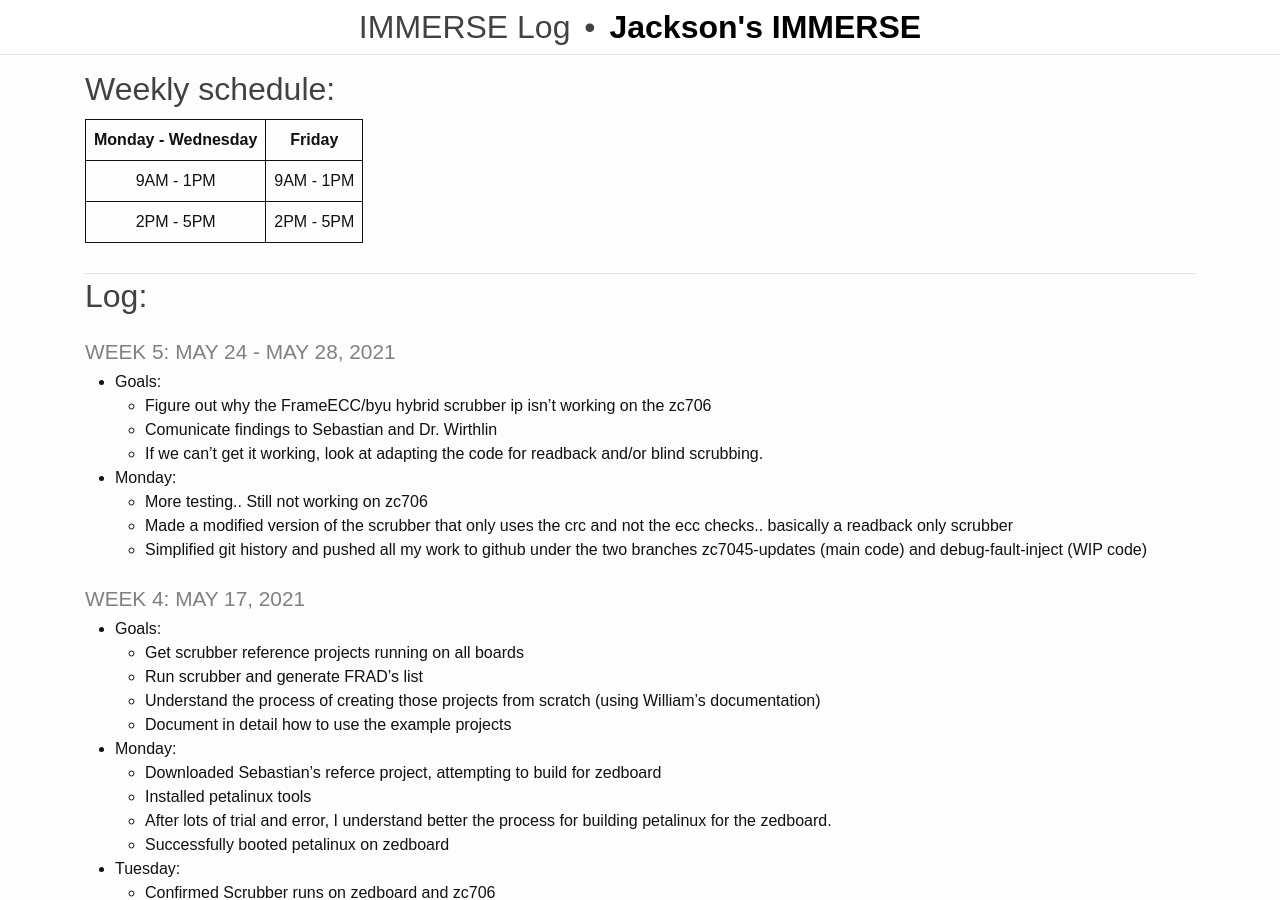
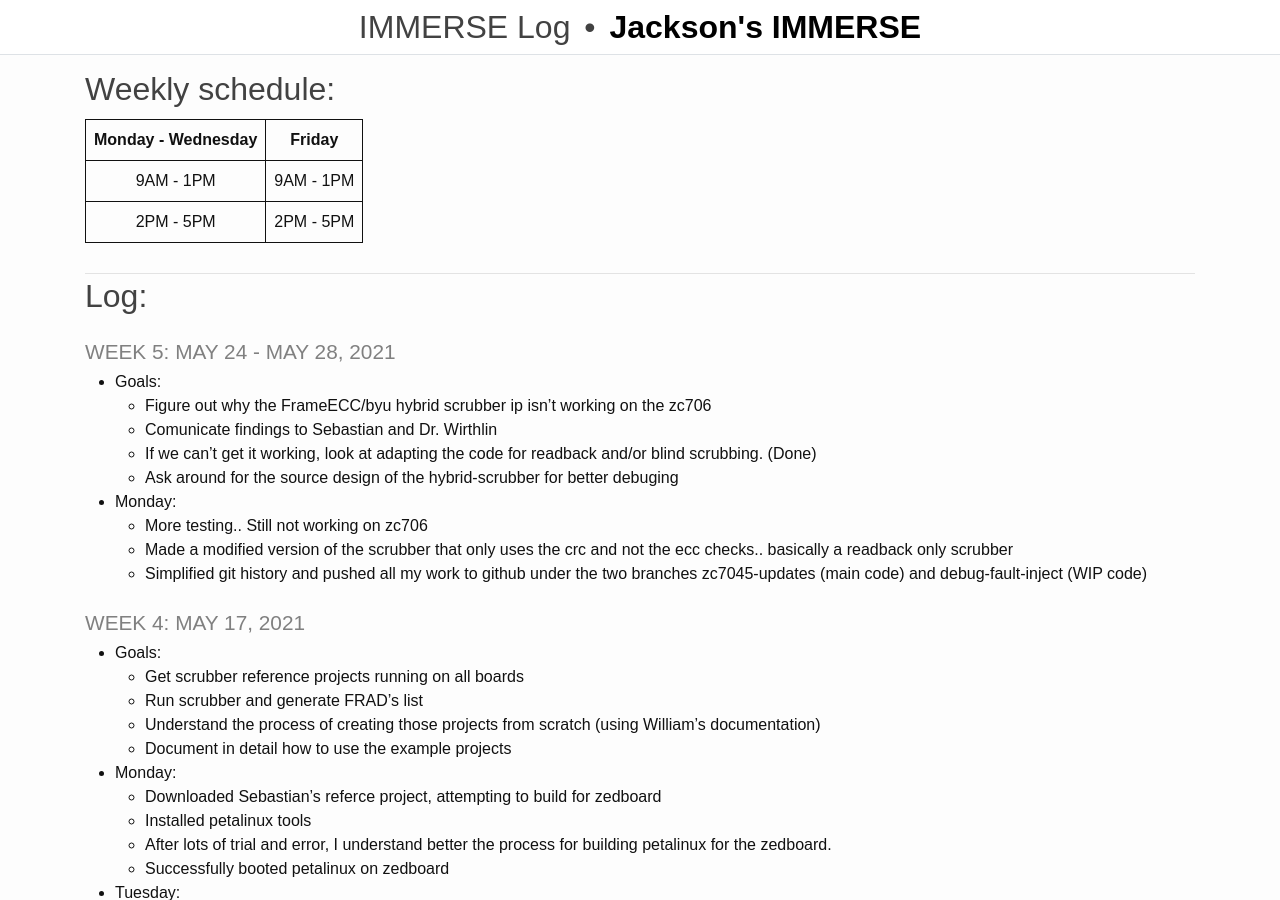
Before and after one commit to rjsmith1999/IMMERSE, a Jekyll site: the page built from _pages/log.md, in a window 1280 px wide and 900 px high. Built offline with Jekyll 4.4.1, drawn with Linux system fonts in a browser that asks for light colours.

Commit message:
Update Log

```diff
--- a/_pages/log.md
+++ b/_pages/log.md
@@ -18,7 +18,8 @@ title: IMMERSE Log
 * **Goals**:
   - Figure out why the FrameECC/byu hybrid scrubber ip isn't working on the zc706
   - Comunicate findings to Sebastian and Dr. Wirthlin
-  - If we can't get it working, look at adapting the code for readback and/or blind scrubbing.
+  - If we can't get it working, look at adapting the code for readback and/or blind scrubbing. (Done)
+  - Ask around for the source design of the hybrid-scrubber for better debuging
 
 * **Monday**:
   - More testing.. Still not working on zc706
```
